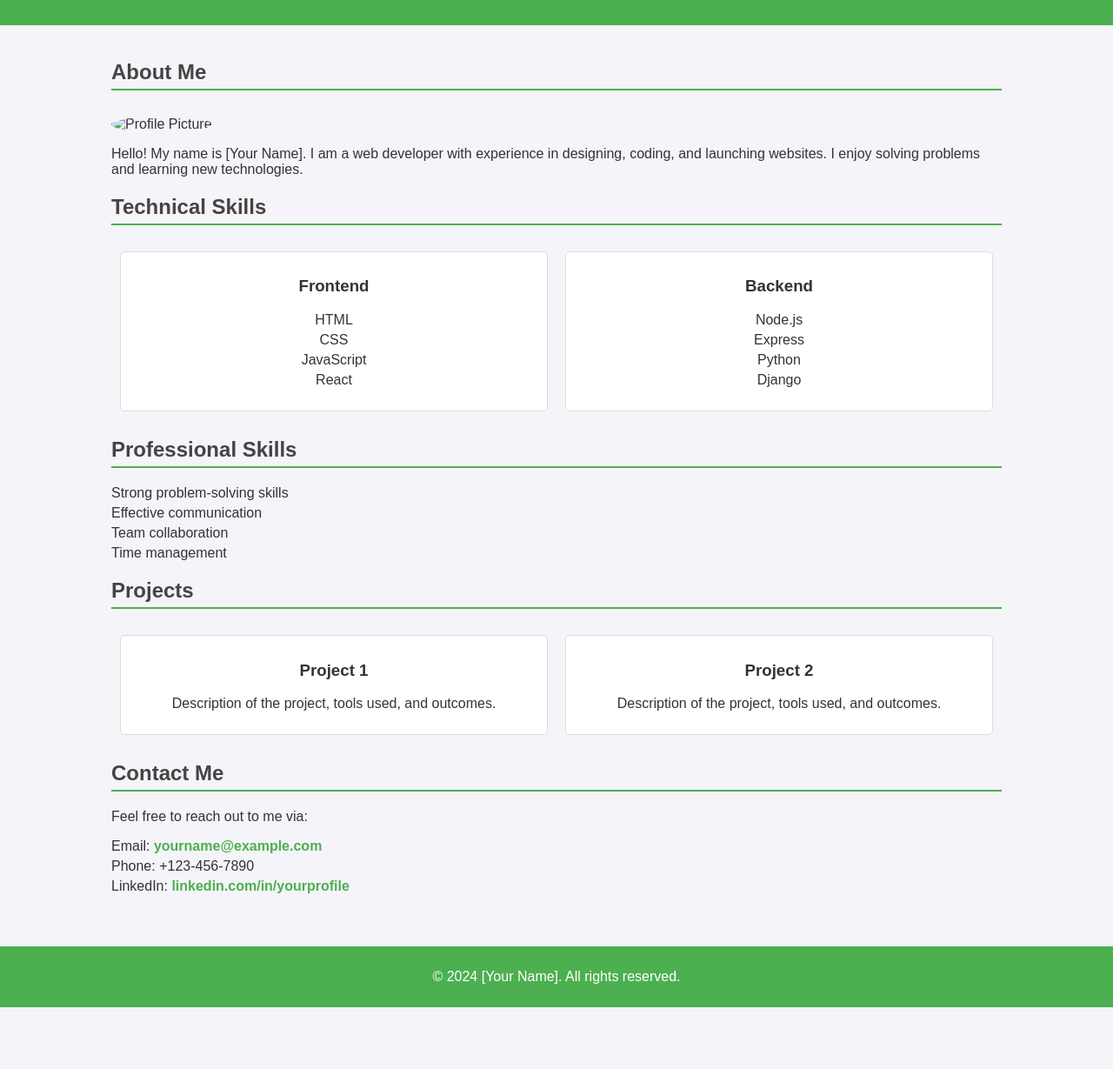
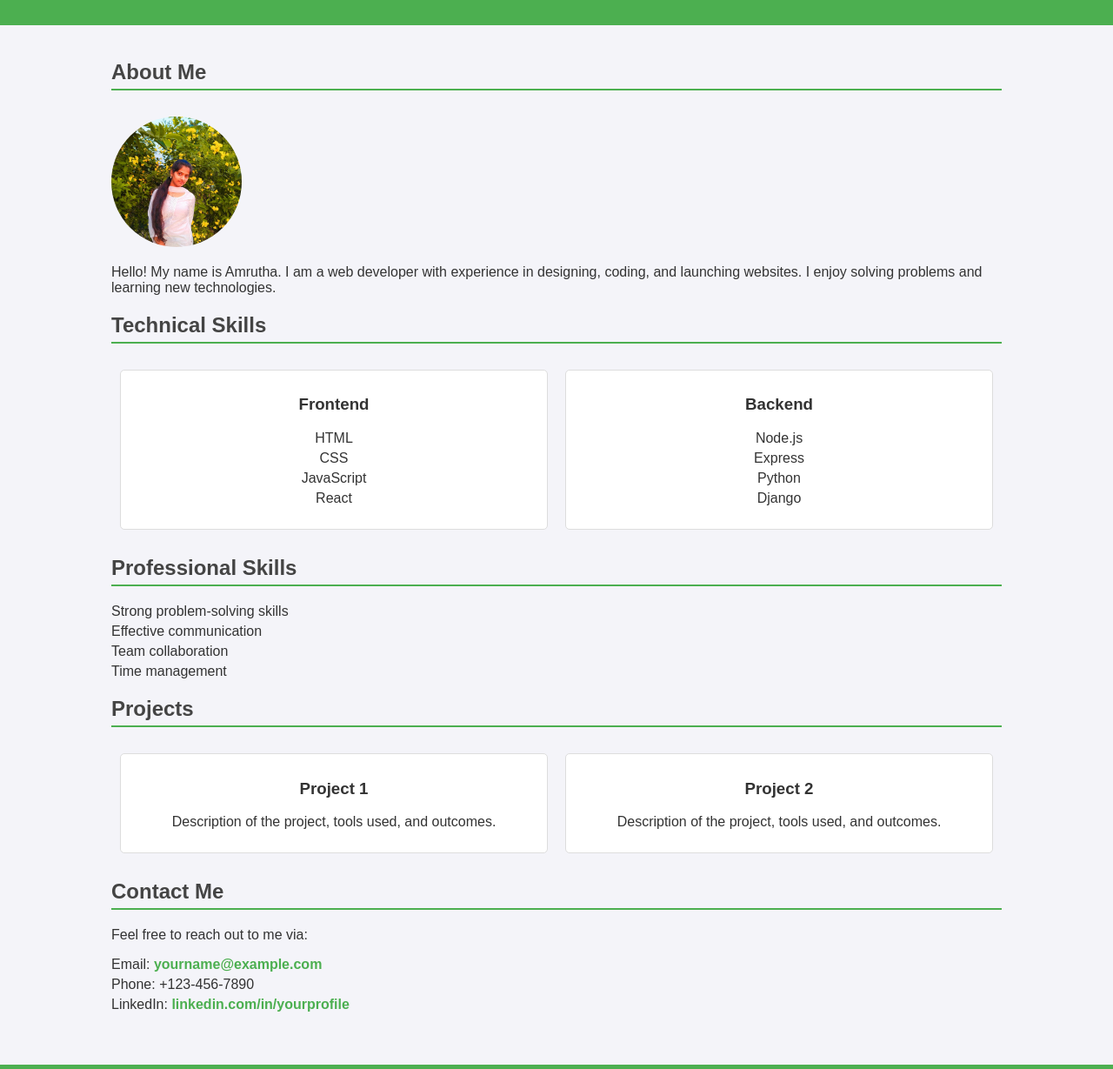
Before and after one commit to Amruthanarayana/myportfolio, a plain HTML site: page index.html in a window 1280 px wide. Shown: the part 71-1300 px from the top of the page at 87% size. Before the commit the page ends 1229 px from the top, so only its background shows below. Drawn offline with Linux system fonts and the light colour scheme.

Commit message:
Update index.html

```diff
--- a/index.html
+++ b/index.html
@@ -83,8 +83,8 @@
     <div class="container">
         <section id="about" class="about-me">
             <h2>About Me</h2>
-            <img src="profile.jpg" alt="Profile Picture">
-            <p>Hello! My name is [Your Name]. I am a web developer with experience in designing, coding, and launching websites. I enjoy solving problems and learning new technologies.</p>
+            <img src="me.jpg" alt="Profile Picture">
+            <p>Hello! My name is Amrutha. I am a web developer with experience in designing, coding, and launching websites. I enjoy solving problems and learning new technologies.</p>
         </section>
         <section id="skills">
             <h2>Technical Skills</h2>
@@ -142,7 +142,7 @@
         </section>
     </div>
     <footer>
-        <p>&copy; 2024 [Your Name]. All rights reserved.</p>
+        <p>&copy; 2024 Amrutha. All rights reserved.</p>
     </footer>
 </body>
 </html>
```
